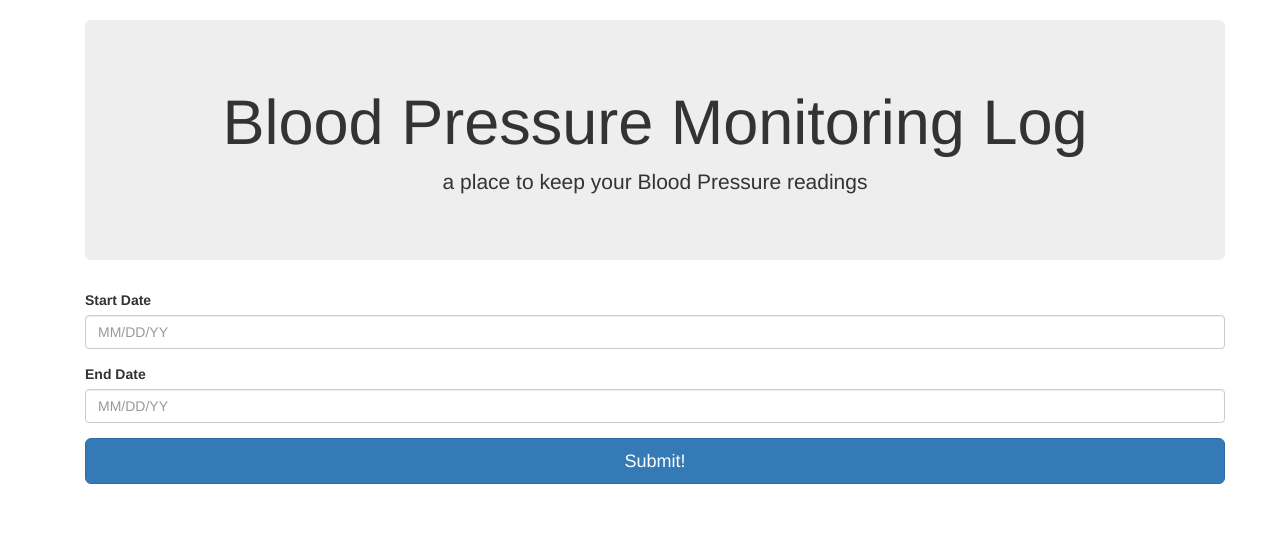
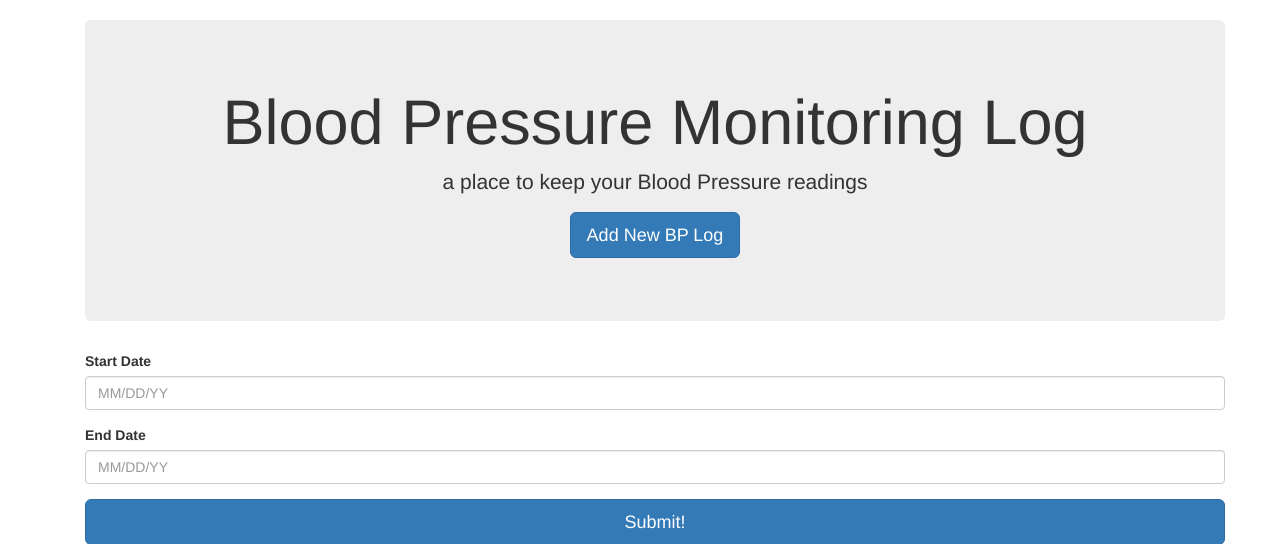
Before and after one commit to kendsr/BP_Log, a Flask app: page / in a window 1280 px wide. Shown: the part 52-596 px from the top of the page. Run offline with Flask 2, Linux system fonts and the light colour scheme; some libraries are stand-ins or nearby versions.

Commit message:
add new button to landing page

```diff
--- a/templates/landing.html
+++ b/templates/landing.html
@@ -5,6 +5,9 @@
 	<div class="jumbotron">
 	  <h1 style="text-align: center">{{ title }}</h1>
 	  <p style="text-align: center">a place to keep your Blood Pressure readings</p>
+      <p style="text-align: center">
+          <a class="btn btn-primary btn-lg" href="/logs/new">Add New BP Log</a>
+      </p>
 	</div>
     {% with messages = get_flashed_messages() %}
             {% if messages %}
```
